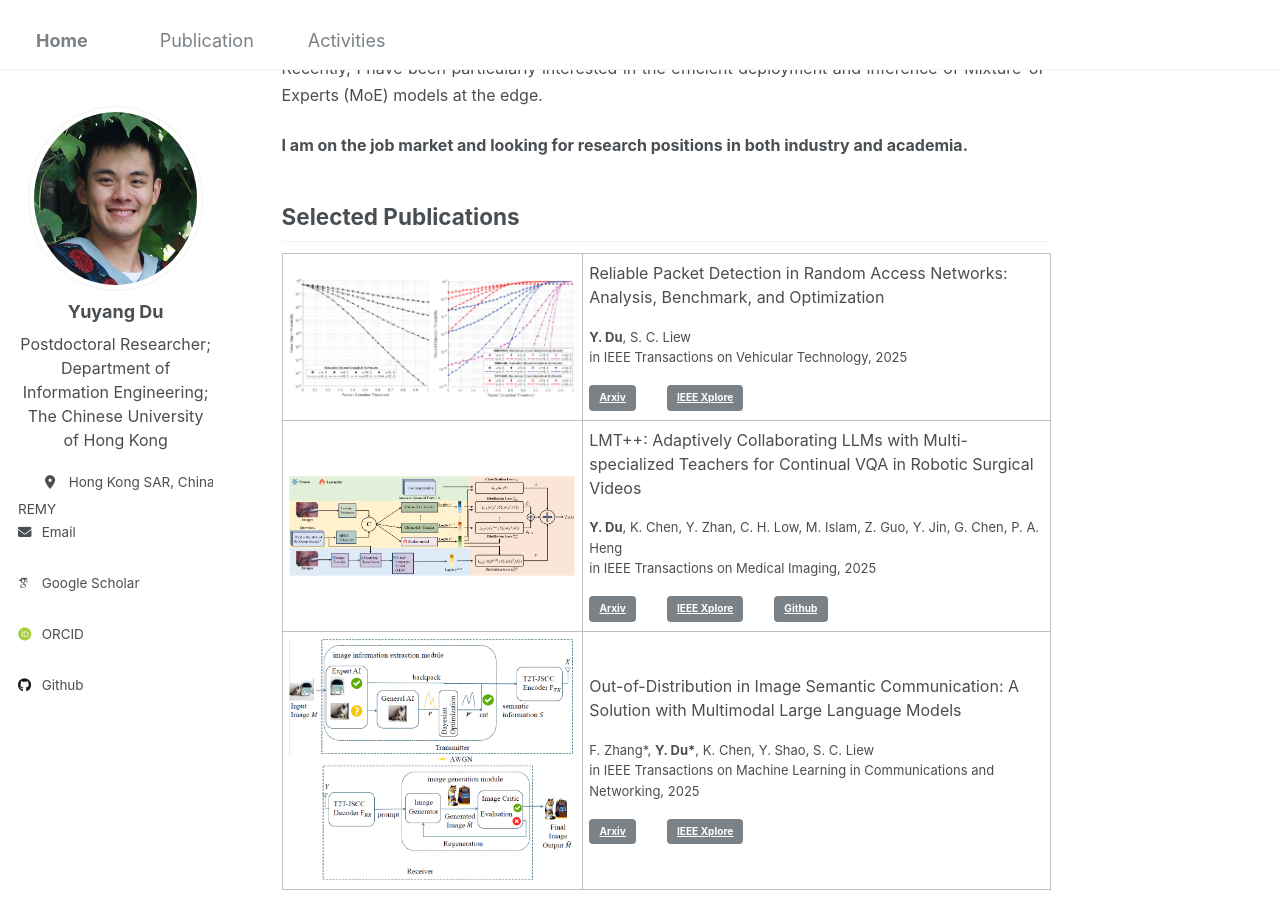
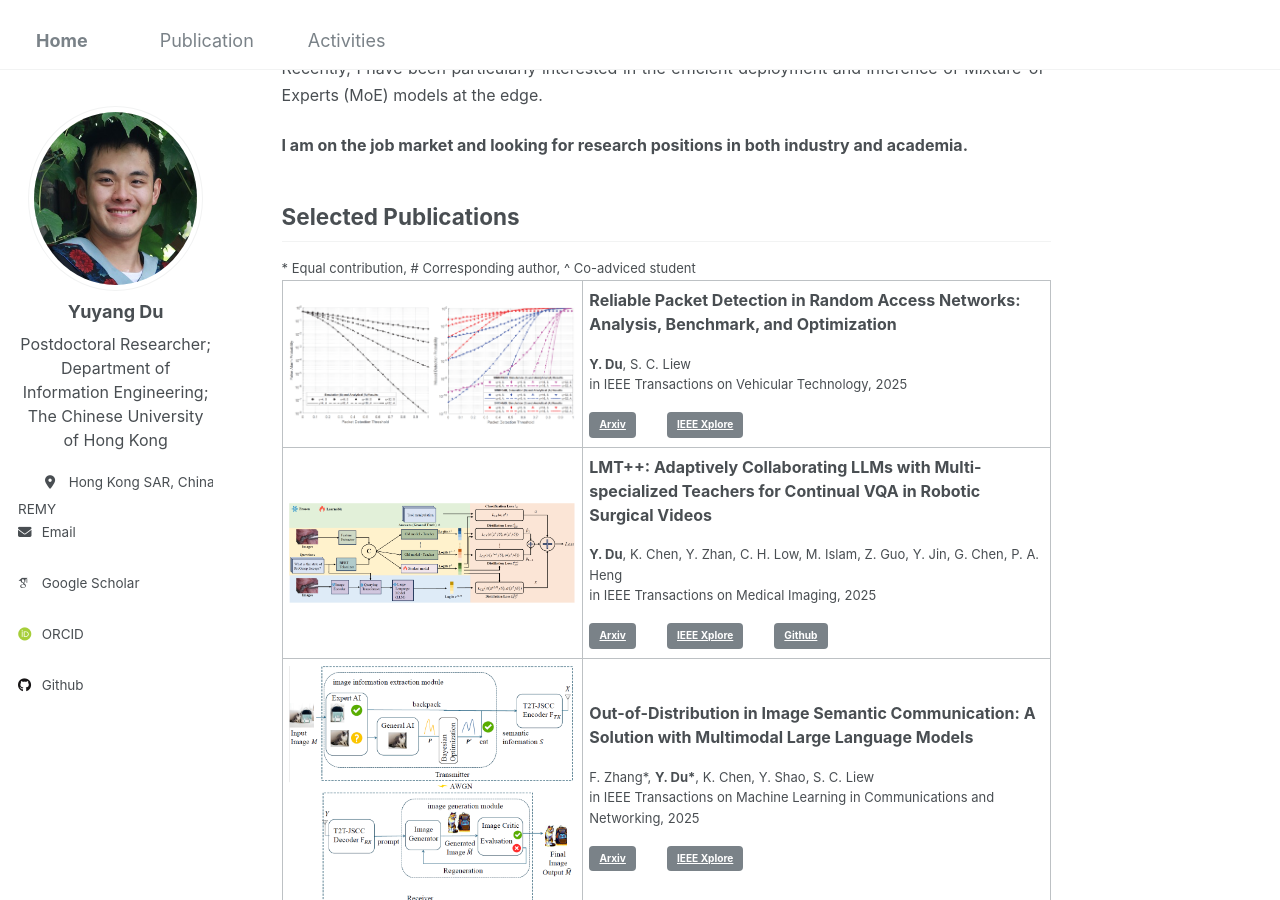
Before and after one commit to yuyangdu01/yuyangdu01.github.io, a Jekyll site: the page built from _pages/about.md, in a window 1280 px wide and 900 px high, scrolled down 334 px. Built offline with Jekyll 4.4.1, drawn with Linux system fonts in a browser that asks for light colours; some web fonts are replaced.

Commit message:
Update about.md

```diff
--- a/_pages/about.md
+++ b/_pages/about.md
@@ -15,6 +15,7 @@ redirect_from:
 
 Selected Publications <font size=3></font>
 ------
+<font size=2>* Equal contribution, # Corresponding author, ^ Co-adviced student</font>
 <div class="row border-bottom-1">
   <table border="0" cellspacing="1" border-left="none" border-right="none">
   <tr><td width="300">
@@ -22,7 +23,7 @@ Selected Publications <font size=3></font>
   </td>
   <td>
   <div class="col align-self-center pub">
-    <p class="pub-p"><font size=3>Reliable Packet Detection in Random Access Networks: Analysis, Benchmark, and Optimization</font></p>
+    <p class="pub-p"><font size=3><b>Reliable Packet Detection in Random Access Networks: Analysis, Benchmark, and Optimization</b></font></p>
     <p class="pub-p"><font size=2><b>Y. Du</b>, S. C. Liew <br>in IEEE Transactions on Vehicular Technology, 2025</font></p>
     <a class="btn btn-primary" role="button" href="https://arxiv.org/pdf/2307.05224" target="_blank">Arxiv</a>&emsp;&emsp;
     <a class="btn btn-primary" role="button" href="https://ieeexplore.ieee.org/document/10902223" target="_blank">IEEE Xplore</a>&emsp;&emsp;
@@ -33,7 +34,7 @@ Selected Publications <font size=3></font>
   </td>
   <td>
   <div class="col align-self-center pub">
-    <p class="pub-p"><font size=3>LMT++: Adaptively Collaborating LLMs with Multi-specialized Teachers for Continual VQA in Robotic Surgical Videos</font></p>
+    <p class="pub-p"><font size=3><b>LMT++: Adaptively Collaborating LLMs with Multi-specialized Teachers for Continual VQA in Robotic Surgical Videos</b></font></p>
     <p class="pub-p"><font size=2><b>Y. Du</b>, K. Chen, Y. Zhan, C. H. Low, M. Islam, Z. Guo, Y. Jin, G. Chen, P. A. Heng <br>in IEEE Transactions on Medical Imaging, 2025</font></p>
     <a class="btn btn-primary" role="button" href="https://arxiv.org/pdf/2402.16664" target="_blank">Arxiv</a>&emsp;&emsp;
     <a class="btn btn-primary" role="button" href="https://ieeexplore.ieee.org/document/11045720" target="_blank">IEEE Xplore</a>&emsp;&emsp;
@@ -45,7 +46,7 @@ Selected Publications <font size=3></font>
   </td>
   <td>
   <div class="col align-self-center pub">
-    <p class="pub-p"><font size=3>Out-of-Distribution in Image Semantic Communication: A Solution with Multimodal Large Language Models</font></p>
+    <p class="pub-p"><font size=3><b>Out-of-Distribution in Image Semantic Communication: A Solution with Multimodal Large Language Models</b></font></p>
     <p class="pub-p"><font size=2>F. Zhang*, <b>Y. Du*</b>, K. Chen, Y. Shao, S. C. Liew <br>in IEEE Transactions on Machine Learning in Communications and Networking, 2025</font></p>
     <a class="btn btn-primary" role="button" href="https://arxiv.org/pdf/2407.15335" target="_blank">Arxiv</a>&emsp;&emsp;
     <a class="btn btn-primary" role="button" href="https://ieeexplore.ieee.org/document/10778295" target="_blank">IEEE Xplore</a>&emsp;&emsp;
```
